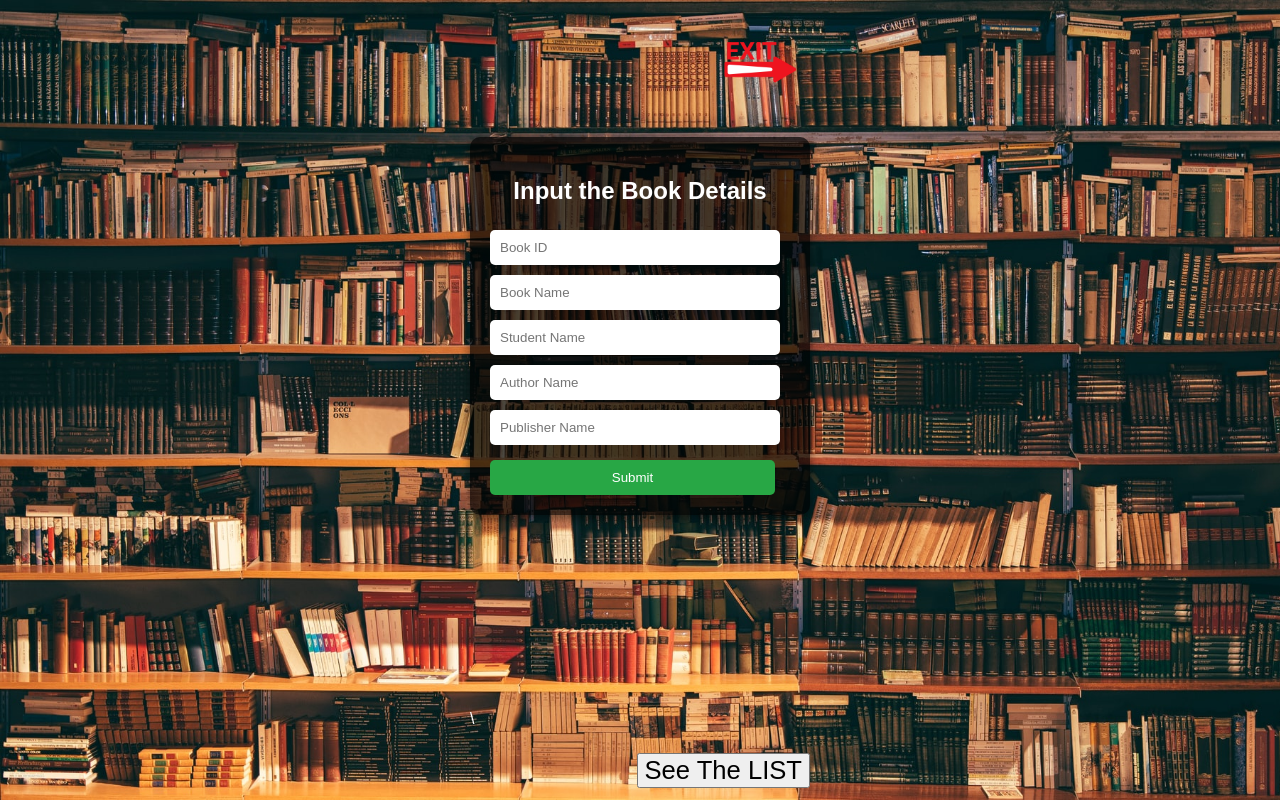
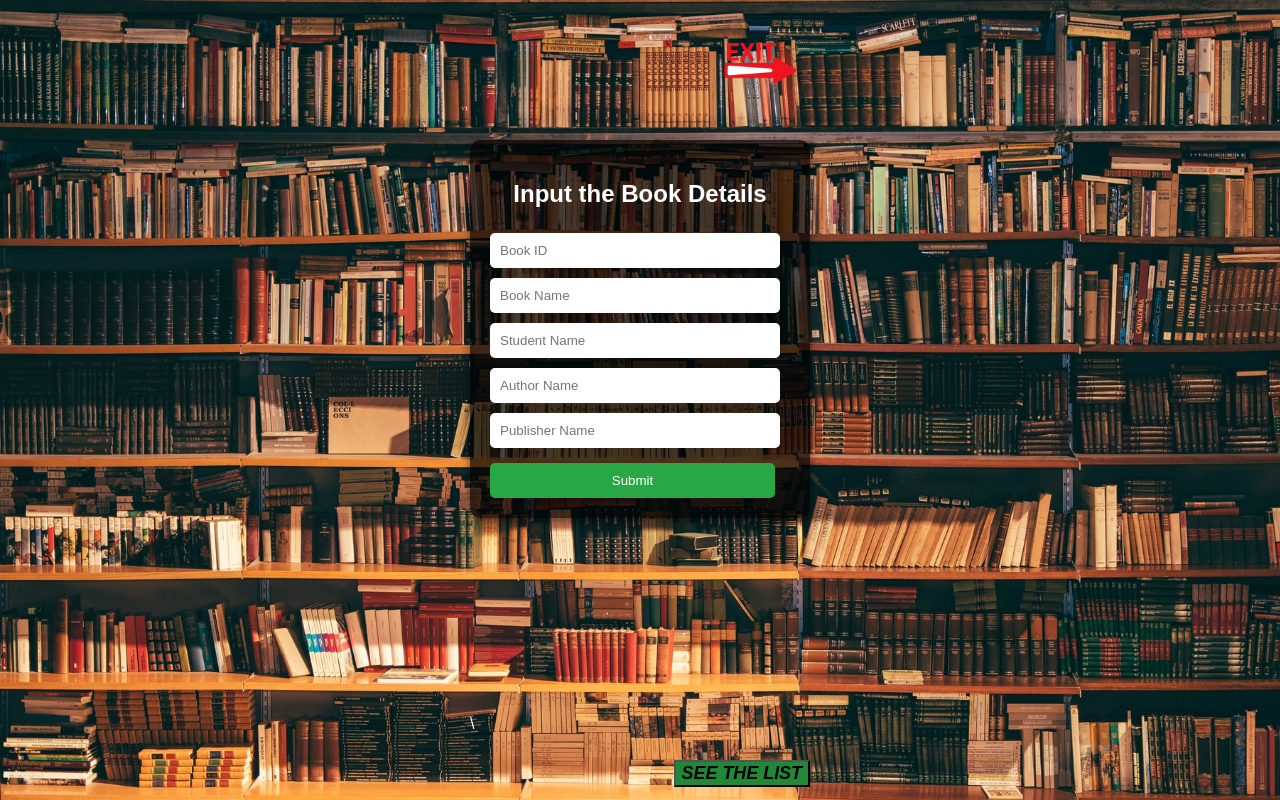
Before and after one commit to arshadpasha65/LMS---Project0_D.A, a plain HTML site: page a/arshad_login.html in a window 1280 px wide. Drawn offline with Linux system fonts and the light colour scheme.

Commit message:
ok done list

```diff
--- a/a/arshad_login.html
+++ b/a/arshad_login.html
@@ -67,8 +67,12 @@
             text-decoration: none;
         }
         .list button {
-            font-size: 2vw;
+            font-size: 1.4vw;
             float: right;
+            background-color: #218838;
+            font-style: italic;
+            font-weight: 900;
+
         }
     </style>
 </head>
@@ -93,7 +97,7 @@
     <div class="list">
         <button> <a target="_blank"
                 href="https://docs.google.com/spreadsheets/d/1paYPhmVka6k8twSxEgMiJQK02CMH5IKqhjqLxUfv_AU/edit?gid=0#gid=0">
-                See The LIST</a></button>
+                SEE THE LIST</a></button>
     </div>
 
 
```
